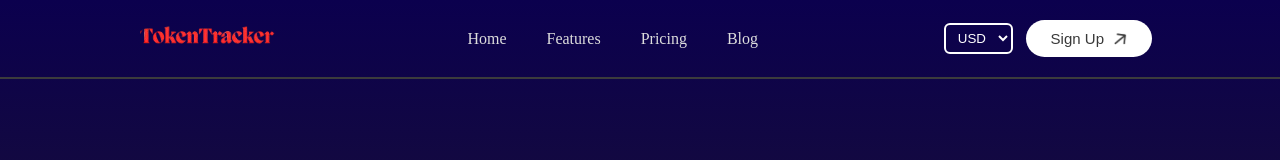
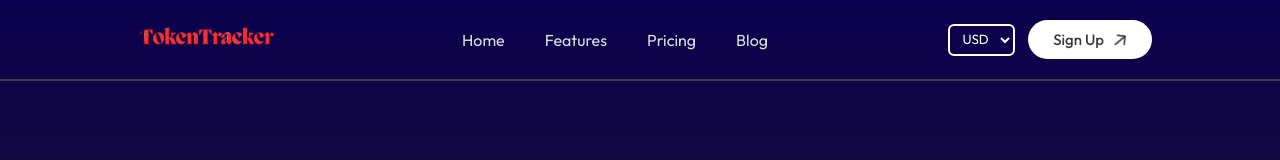
Before and after one commit to Fatumayattani/Token_Tracker, a React (Vite) app: page / in a window 1280 px wide. Shown: the top 160 px of the page. Built offline with nearby package versions, Linux system fonts and the light colour scheme.

Commit message:
save font

```diff
--- a/src/index.css
+++ b/src/index.css
@@ -3,6 +3,7 @@
   padding: 0;
   margin: 0;
   box-sizing: border-box;
+  font-family: "Outfit", sans-serif;
 }
 a{
   text-decoration: none;
```
